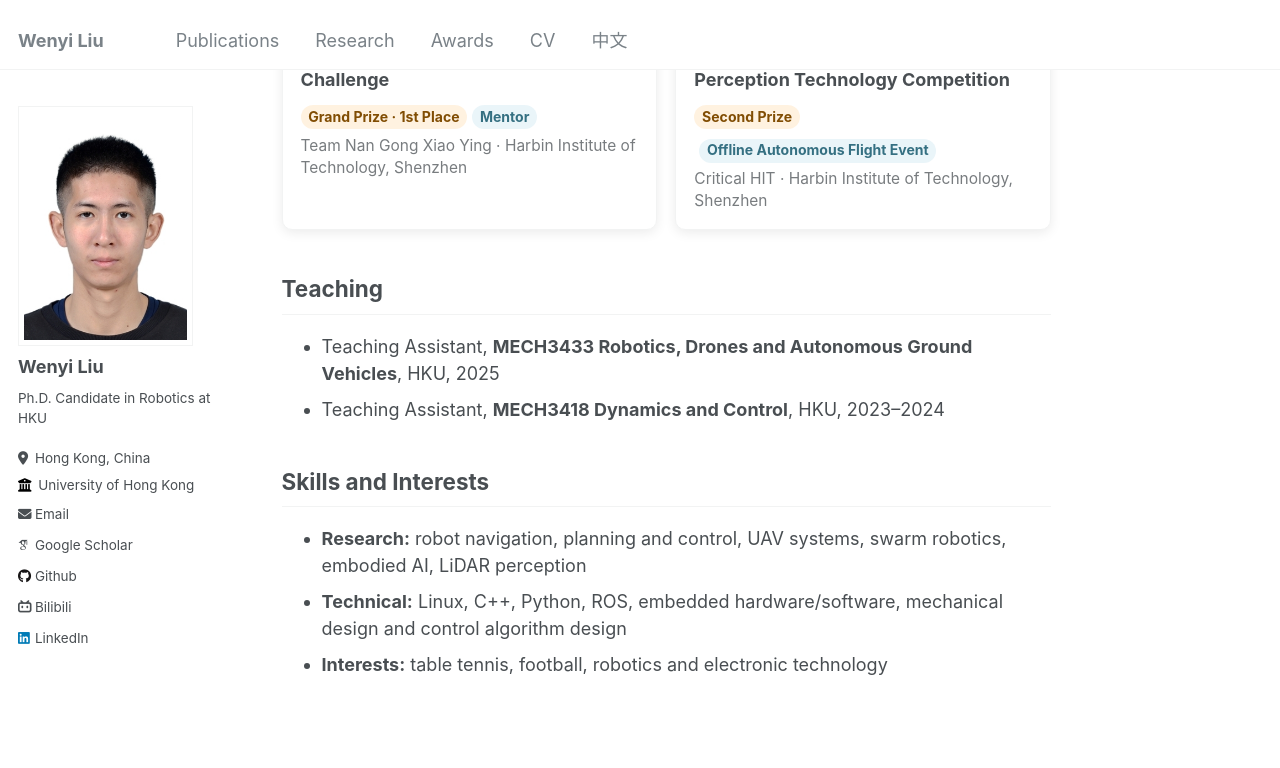
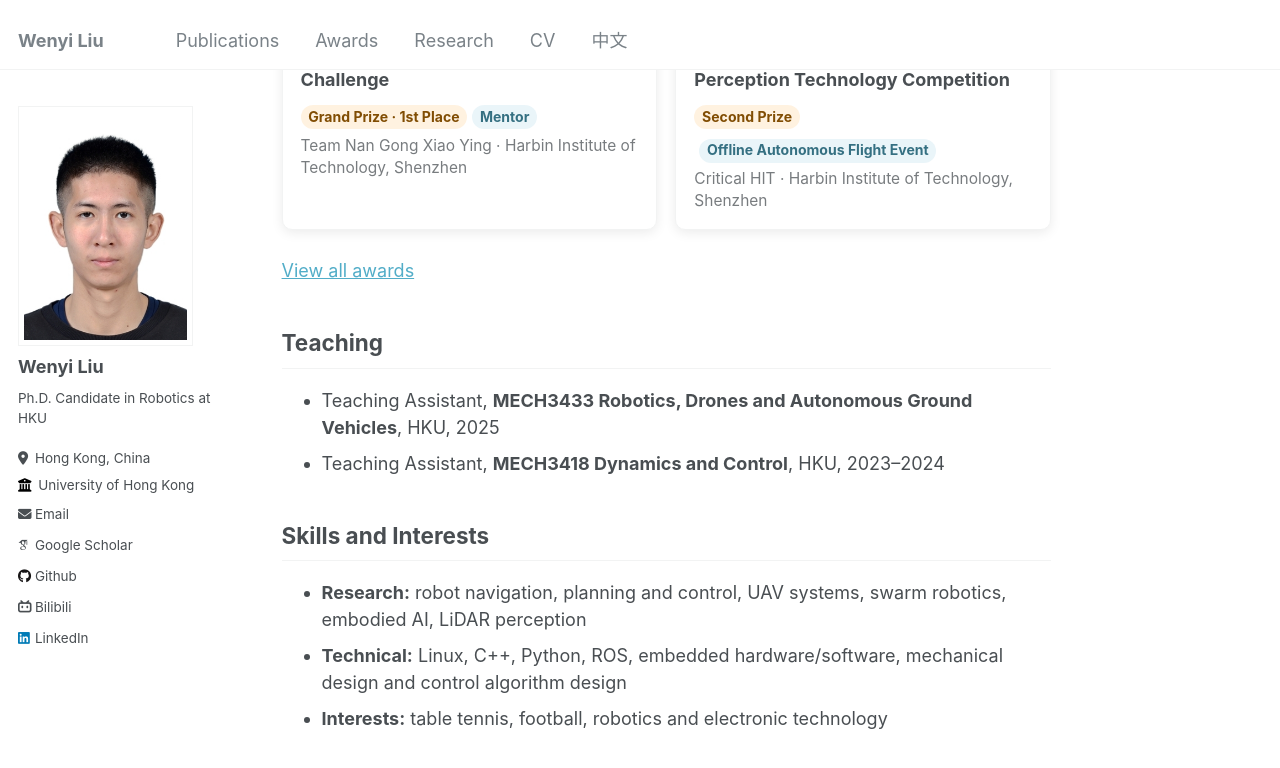
Before and after one commit to FENYUN323/liuwenyi.github.io, a Jekyll site: the page built from _pages/about.md, in a window 1280 px wide and 900 px high, scrolled down 3300 px. Shown: the top 768 px of the window. Built offline with Jekyll 4.4.1, drawn with Linux system fonts in a browser that asks for light colours; some web fonts are replaced.

Commit message:
Link all awards and reorder navigation

```diff
--- a/_data/navigation.yml
+++ b/_data/navigation.yml
@@ -3,11 +3,11 @@ main:
   - title: "Publications"
     url: /publications/
 
+  - title: "Awards"
+    url: /awards/
+
   - title: "Research"
     url: /portfolio/
-
-  - title: "Awards"
-    url: /awards/
 
   - title: "CV"
     url: /cv/
--- a/_pages/about.md
+++ b/_pages/about.md
@@ -31,6 +31,8 @@ During my undergraduate studies, I served as **vice captain** of the Critical HI
 
 {% include selected-awards.html %}
 
+[View all awards]({{ site.baseurl }}/awards/)
+
 ## Teaching
 
 - Teaching Assistant, **MECH3433 Robotics, Drones and Autonomous Ground Vehicles**, HKU, 2025
```
